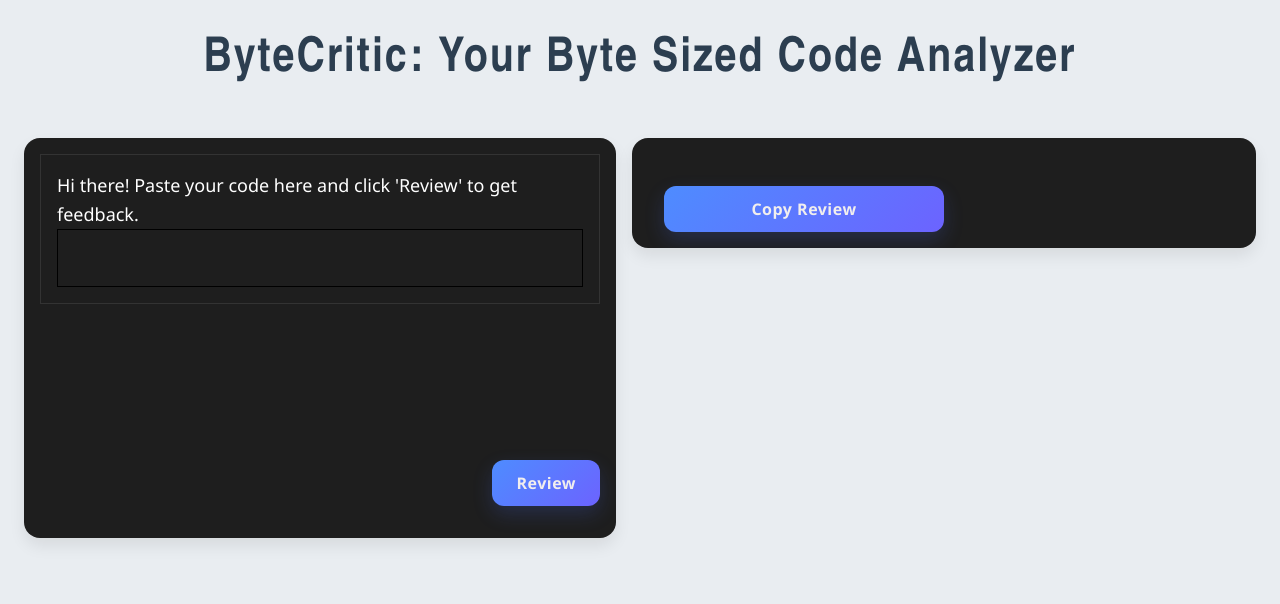
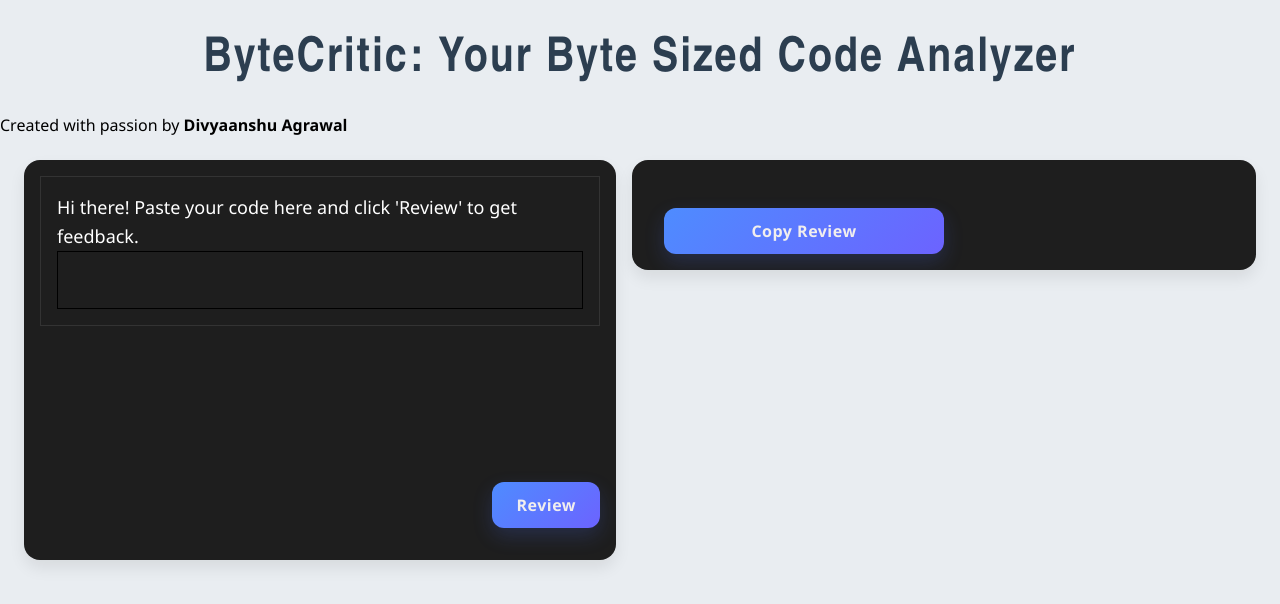
Before and after one commit to DIVYAANSHU-AGRAWAL/ByteCritic-AI-Powered-Code-Analyzer, a React (Vite) app in the folder Frontend/: page / in a window 1280 px wide. Shown: the top 604 px of the page. Built offline with nearby package versions, Linux system fonts and the light colour scheme.

Commit message:
Update App.jsx

```diff
--- a/Frontend/src/App.jsx
+++ b/Frontend/src/App.jsx
@@ -44,6 +44,9 @@ const App = () => {
   return (
     <div>
       <div className="MainTitle">ByteCritic: Your Byte Sized Code Analyzer</div>
+      <div className="Subtitle">
+        Created with passion by <strong>Divyaanshu Agrawal</strong>
+      </div>
       <main>
         <div className="left">
           <div className="code">
```
